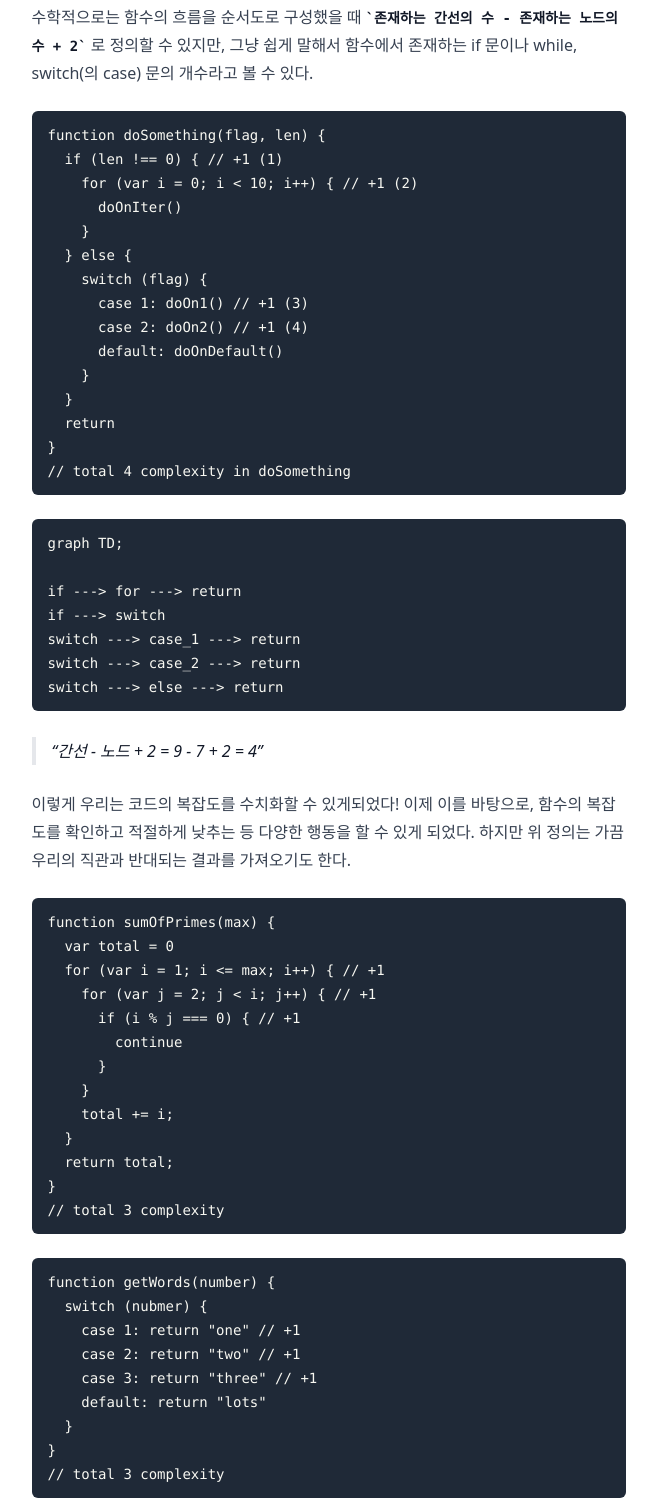
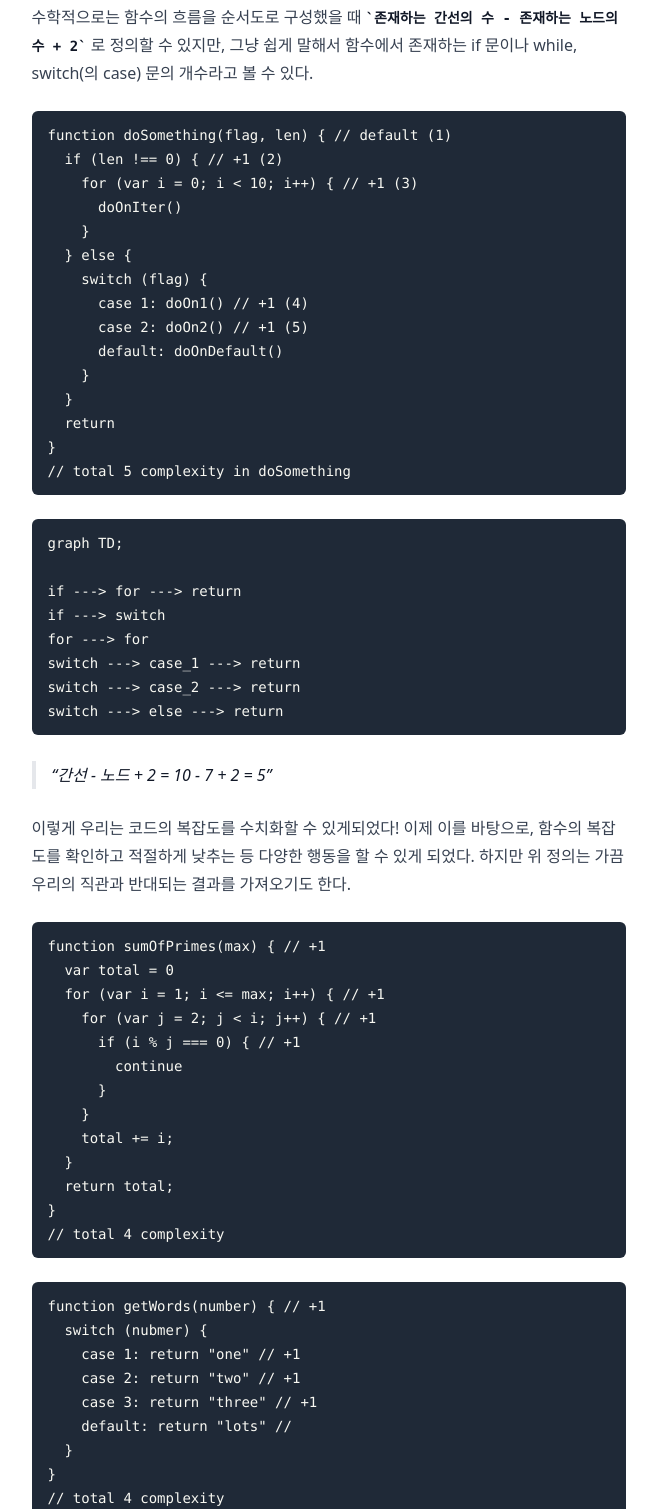
Before and after one commit to sanggggg/me-src, a Gatsby site: page /blog/code-complexity-modeling/cyclomatic-complexity in a window 1280 px wide. Shown: the part 1917-3426 px from the top of the page, without its empty margins (311-968 px from the left). Built offline with nearby package versions, Linux system fonts and the light colour scheme; Gatsby itself is replaced by a stand-in of ours; some packages are replaced by stand-ins of ours; code samples lack their colours.

Commit message:
오류 수정

````diff
--- a/blog/code-complexity-modeling/cyclomatic-complexity.mdx
+++ b/blog/code-complexity-modeling/cyclomatic-complexity.mdx
@@ -57,21 +57,21 @@ function 아침준비() {
 수학적으로는 함수의 흐름을 순서도로 구성했을 때 `존재하는 간선의 수 - 존재하는 노드의 수 + 2` 로 정의할 수 있지만, 그냥 쉽게 말해서 함수에서 존재하는 if 문이나 while, switch(의 case) 문의 개수라고 볼 수 있다.
 
 ```js
-function doSomething(flag, len) {
-  if (len !== 0) { // +1 (1)
-    for (var i = 0; i < 10; i++) { // +1 (2)
+function doSomething(flag, len) { // default (1)
+  if (len !== 0) { // +1 (2)
+    for (var i = 0; i < 10; i++) { // +1 (3)
       doOnIter()
     }
   } else {
     switch (flag) {
-      case 1: doOn1() // +1 (3)
-      case 2: doOn2() // +1 (4)
+      case 1: doOn1() // +1 (4)
+      case 2: doOn2() // +1 (5)
       default: doOnDefault()
     }
   }
   return
 }
-// total 4 complexity in doSomething
+// total 5 complexity in doSomething
 ```
 
 ```mermaid
@@ -79,17 +79,18 @@ graph TD;
 
 if ---> for ---> return
 if ---> switch
+for ---> for
 switch ---> case_1 ---> return
 switch ---> case_2 ---> return
 switch ---> else ---> return
 ```
-> 간선 - 노드 + 2 = 9 - 7 + 2 = 4
+> 간선 - 노드 + 2 = 10 - 7 + 2 = 5
 
 이렇게 우리는 코드의 복잡도를 수치화할 수 있게되었다! 이제 이를 바탕으로, 함수의 복잡도를 확인하고 적절하게 낮추는 등 다양한 행동을 할 수 있게 되었다.
 하지만 위 정의는 가끔 우리의 직관과 반대되는 결과를 가져오기도 한다.
 
 ```js
-function sumOfPrimes(max) {
+function sumOfPrimes(max) { // +1
   var total = 0
   for (var i = 1; i <= max; i++) { // +1
     for (var j = 2; j < i; j++) { // +1
@@ -101,19 +102,19 @@ function sumOfPrimes(max) {
   }
   return total;
 }
-// total 3 complexity
+// total 4 complexity
 ```
 
 ```js
-function getWords(number) {
+function getWords(number) { // +1
   switch (nubmer) {
     case 1: return "one" // +1
     case 2: return "two" // +1
     case 3: return "three" // +1
-    default: return "lots"
+    default: return "lots" //
   }
 }
-// total 3 complexity
+// total 4 complexity
 ```
 
 직관적으로도 `getWords` 의 복잡도가 `sumOfPrimes` 보다 훨씬 낮아보이지만, 실제로 complexity 는 차이가 없다.
````
